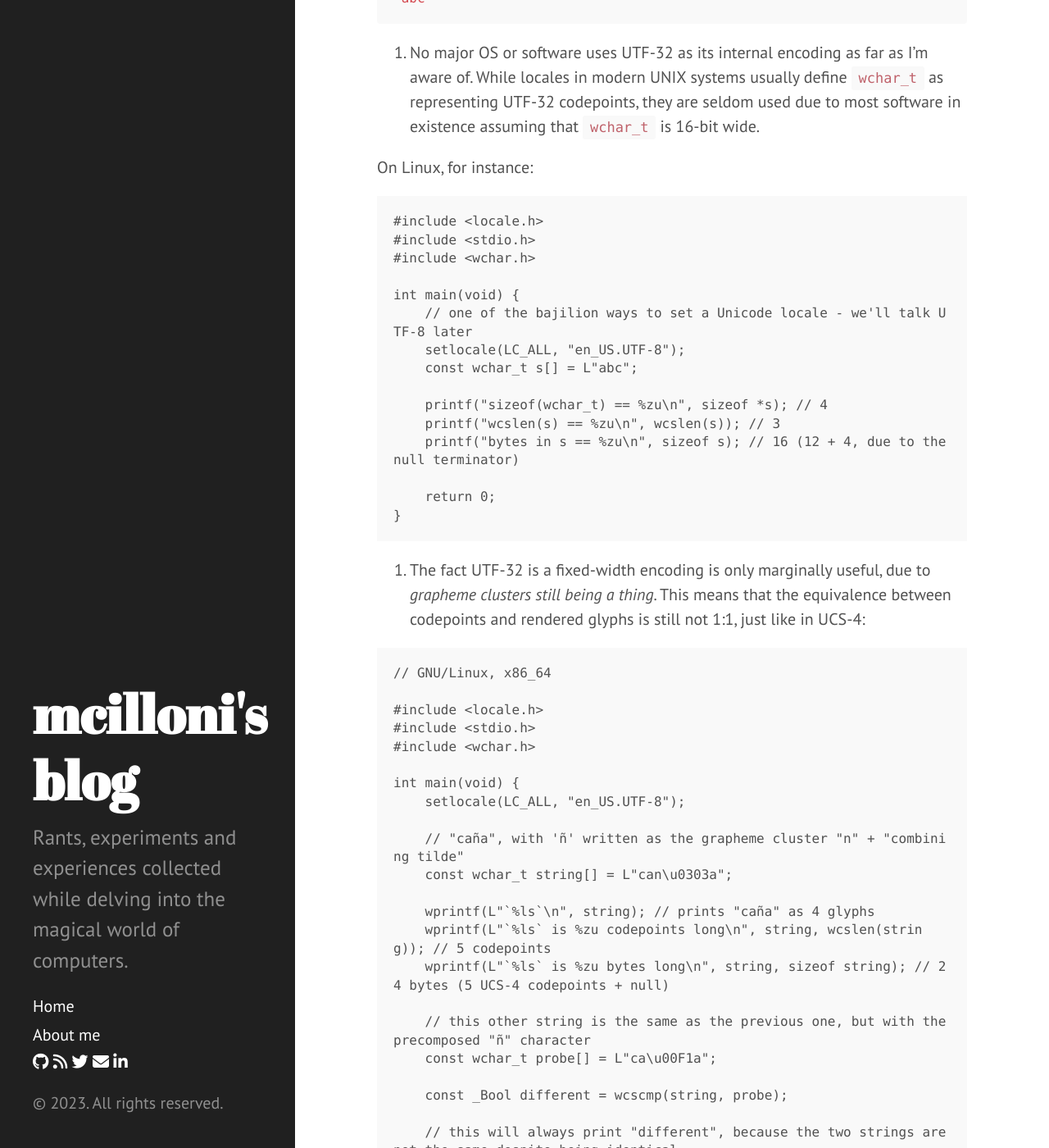
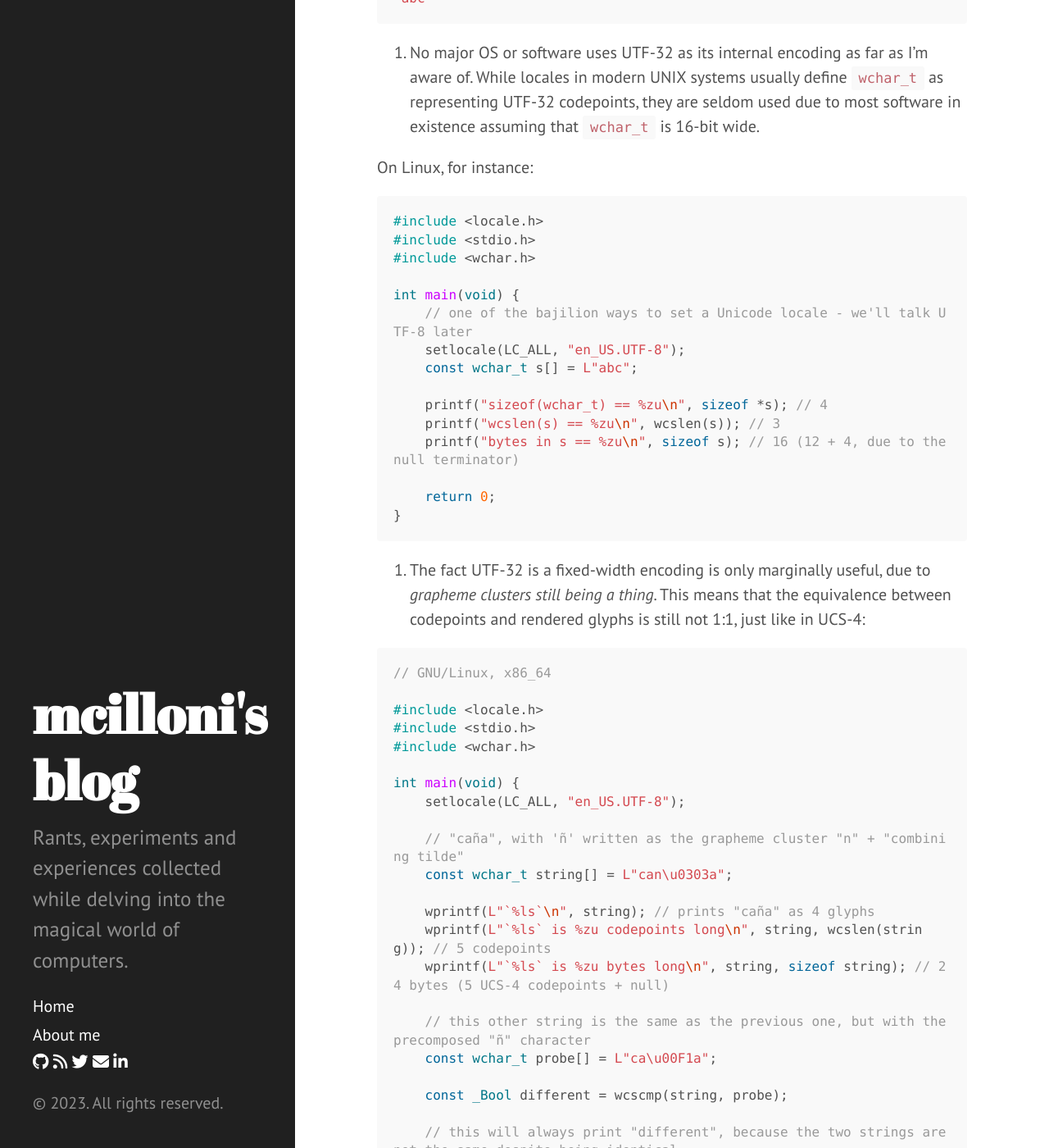
Before and after one commit to mcilloni/mcilloni.github.io, a Jekyll site: the page built from _posts/2023-07-23-unicode-is-hard.md, in a window 1280 px wide and 1400 px high, scrolled down 13410 px. Shown: the whole window at 82% size. Built offline with Jekyll 4.4.1, drawn with Linux system fonts in a browser that asks for light colours; nearby versions of some CDN libraries; comment, search, counter and statistics services are not loaded; some of the changed text lies outside the part shown.

Commit message:
unicode: fix languages

````diff
--- a/_posts/2023-07-23-unicode-is-hard.md
+++ b/_posts/2023-07-23-unicode-is-hard.md
@@ -302,7 +302,7 @@ While UTF-32 seems convenient at first, it is not in practice all that useful, f
 
 On Linux, for instance:
 
-```C
+```c
 #include <locale.h>
 #include <stdio.h>
 #include <wchar.h>
@@ -322,7 +322,7 @@ int main(void) {
 
 3. The fact UTF-32 is a fixed-width encoding is only marginally useful, due to *grapheme clusters still being a thing*. This means that the equivalence between codepoints and rendered glyphs is still not 1:1, just like in UCS-4:
 
-```C
+```c
 // GNU/Linux, x86_64
 
 #include <locale.h>
@@ -384,7 +384,7 @@ key2:value2
 key\:3:value3
 ```
 
-```C
+```c
 #include <stddef.h>
 #include <stdio.h>
 #include <stdlib.h>
@@ -658,7 +658,7 @@ Unfortunately, internationalization support introduces a great deal of complexit
 1. First and foremost, there's still a massive amount of software that doesn't default to (or outright does not support) UTF-8, because it was either designed to work with legacy 8-bit encodings (like ISO-8859-1) or because it was designed in the '90s to use UCS-2 and it's permanently stuck with it or with faux _"UTF-16"_.
 Software libraries and frameworks like Qt, Java, Unreal Engine and the Win32 API are constantly converting text from UTF-8 (which is nowadays the sole Internet standard) to their internal UTF-16 representation. This is a massive waste of CPU cycles, which while more abundant than in the past, are still a finite resource.
 
-    ```Qt C++
+    ```c++
     // Linux x86_64, Qt 6.5.1. Encoding is `en_US.UTF-8`.
     #include <iostream>
 
@@ -685,7 +685,7 @@ Software libraries and frameworks like Qt, Java, Unreal Engine and the Win32 API
 
 2. Case insensitivity in Unicode is a massive headache. First and foremost, the concept itself of "ignoring case" is deeply European-centric due to it being chiefly limited to _bicameral scripts_ such as Latin, Cyrillic or Greek. What is considered the opposite case of a letter may vary as well, depending on the system's locale:
 
-    ```Java
+    ```java
     public class Up {
         public static void main(final String[] args) {
             final var uc = "CIAO";
@@ -723,7 +723,7 @@ Software libraries and frameworks like Qt, Java, Unreal Engine and the Win32 API
 
     While quite tricky to get right at times and at times more UTF-16 centric than I'd like, using ICU is still way saner than any self-written alternative:
 
-    ```C
+    ```c
     #include <stdint.h>
     #include <stdio.h>
     #include <stdlib.h>
@@ -787,7 +787,7 @@ Software libraries and frameworks like Qt, Java, Unreal Engine and the Win32 API
 
     Unicode defines [a complex set of rules for collation](https://unicode.org/reports/tr10/) and provides a reference implementation in ICU through the `ucol` API (and its relative C++ and Java equivalents).
 
-    ```C
+    ```c
     #define _GNU_SOURCE // for qsort_r
 
     #include <stdint.h>
````
